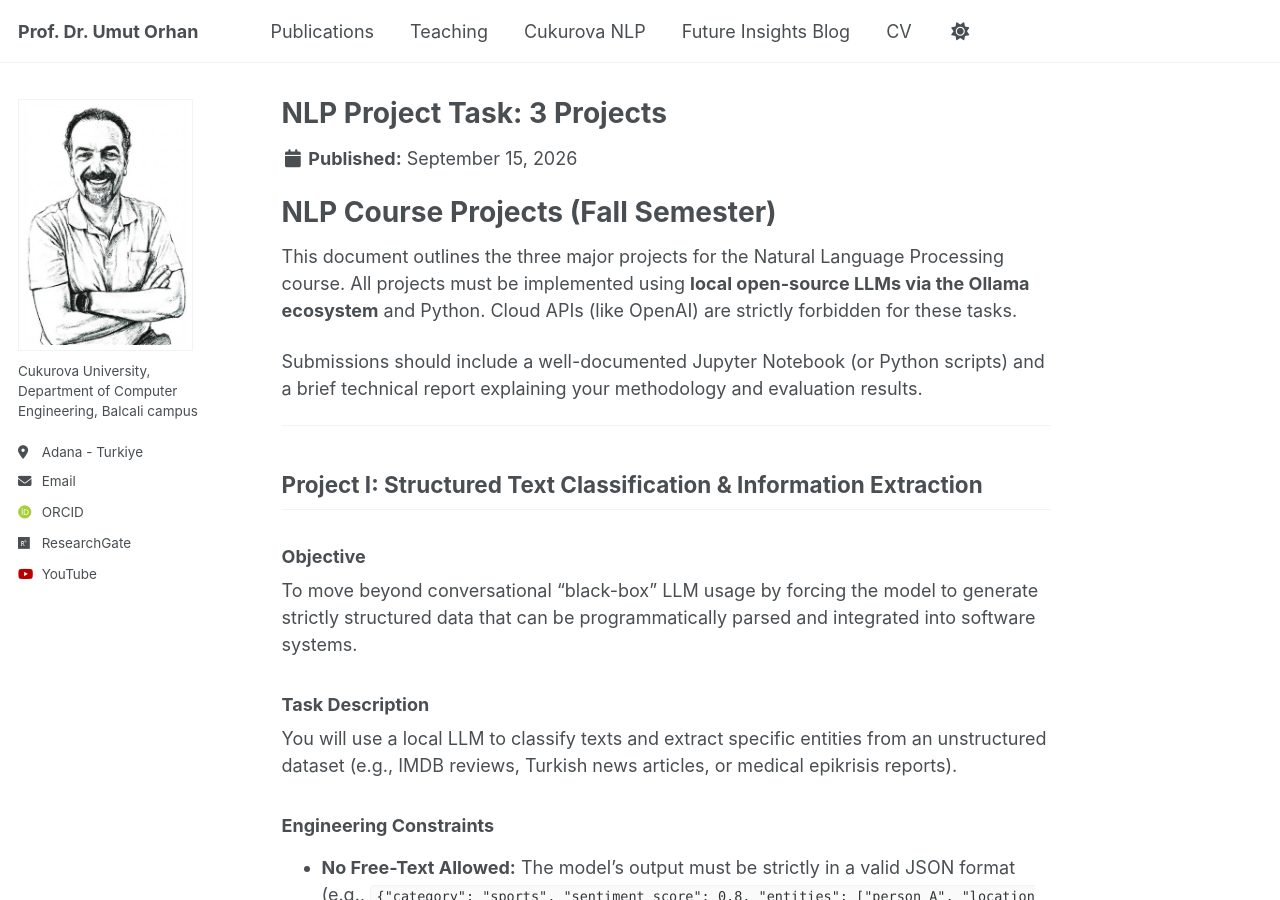
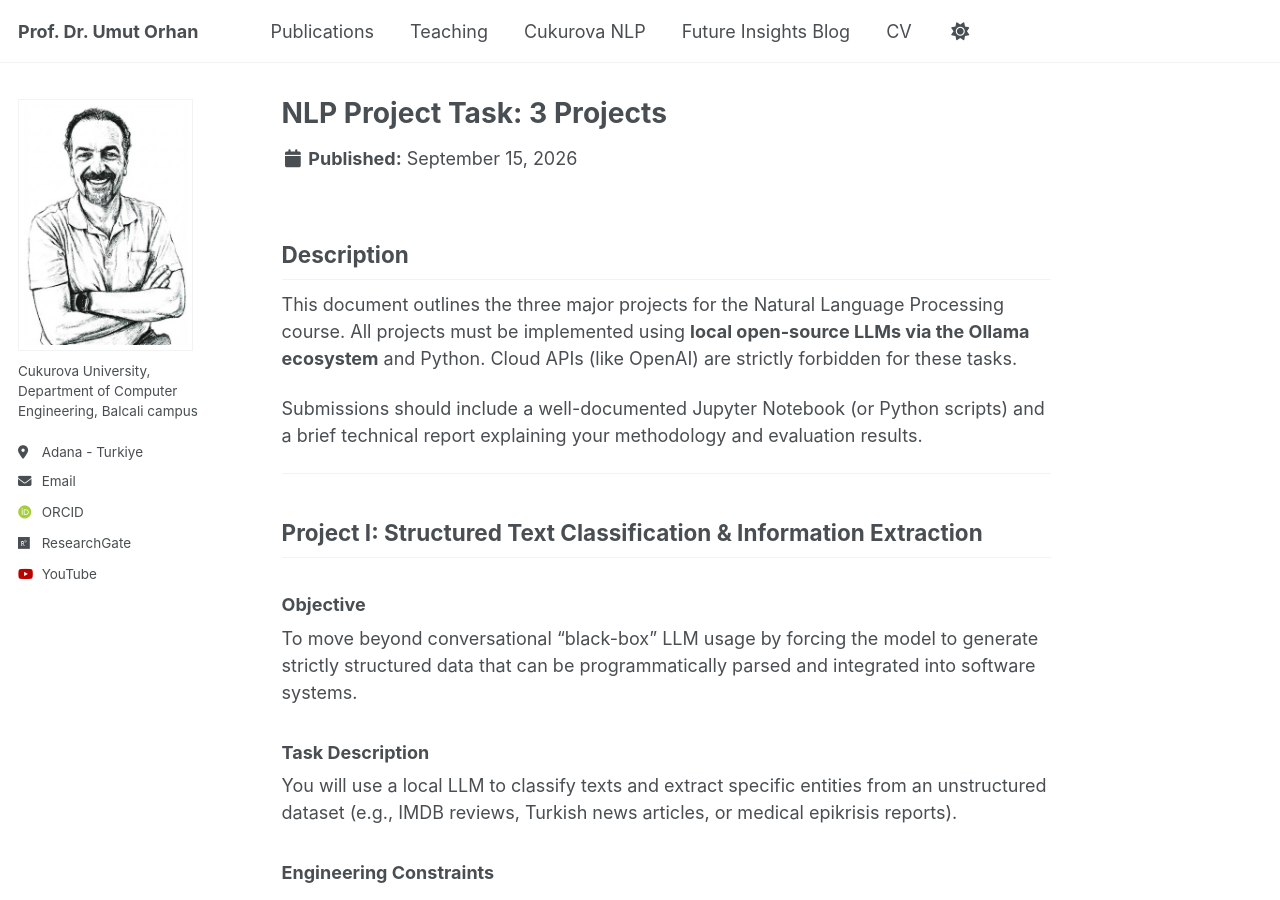
Before and after one commit to uorhan/uorhan.github.io, a Jekyll site: the page built from files/NLP-Projects.md, in a window 1280 px wide and 900 px high. Built offline with Jekyll 4.4.1, drawn with Linux system fonts in a browser that asks for light colours; some web fonts are replaced.

Commit message:
Add description for NLP course projects
Added a description section to outline project requirements.

```diff
--- a/files/NLP-Projects.md
+++ b/files/NLP-Projects.md
@@ -3,7 +3,7 @@ title: "NLP Project Task: 3 Projects"
 date: 2026-9-15
 ---
 
-# NLP Course Projects (Fall Semester)
+## Description
 
 This document outlines the three major projects for the Natural Language Processing course. All projects must be implemented using **local open-source LLMs via the Ollama ecosystem** and Python. Cloud APIs (like OpenAI) are strictly forbidden for these tasks.
 
```
